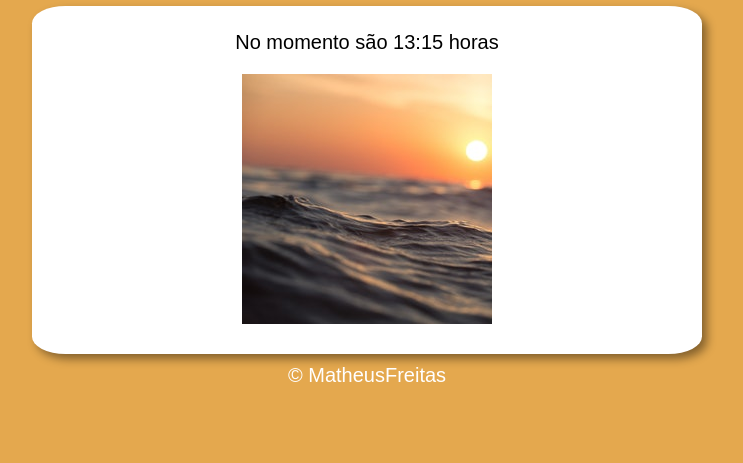
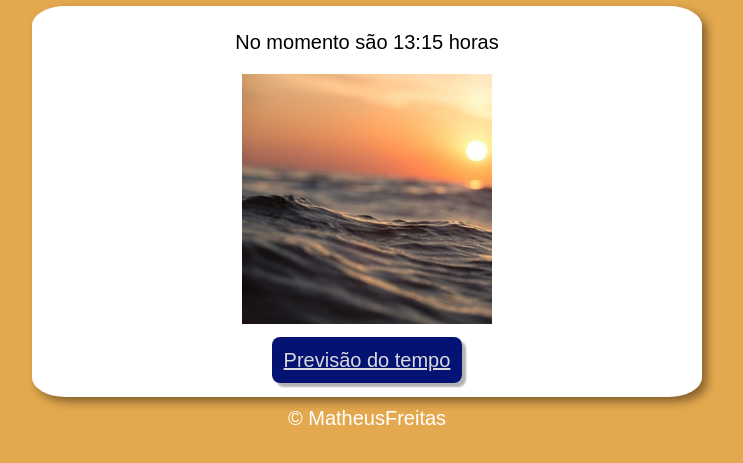
Before and after one commit to iMatheusouza/CeV-Horas, a plain HTML site: page index.html in a window 1280 px wide. Shown: the part 93-556 px from the top of the page, without its empty margins (273-1016 px from the left). Drawn offline with Linux system fonts and the light colour scheme.

Commit message:
Update index.html
Piadinha pra Yasmin 🥳

```diff
--- a/index.html
+++ b/index.html
@@ -21,6 +21,14 @@
         <div>
           <img id="imagem" src="#">
         </div>
+
+        <div>
+          <a
+            href="https://www.psymeetsocial.com/psicologo/raylanne-costa-arouche"
+            style="background-color: #031273;color: #dadada;padding: 12px;border-radius: 8px;box-shadow: 4px 4px 2px 0px rgba(0,0,0,0.30);">
+            Previsão do tempo
+          </a>
+        </div>
       </section>
 
     <footer>&copy; MatheusFreitas</footer>
```
